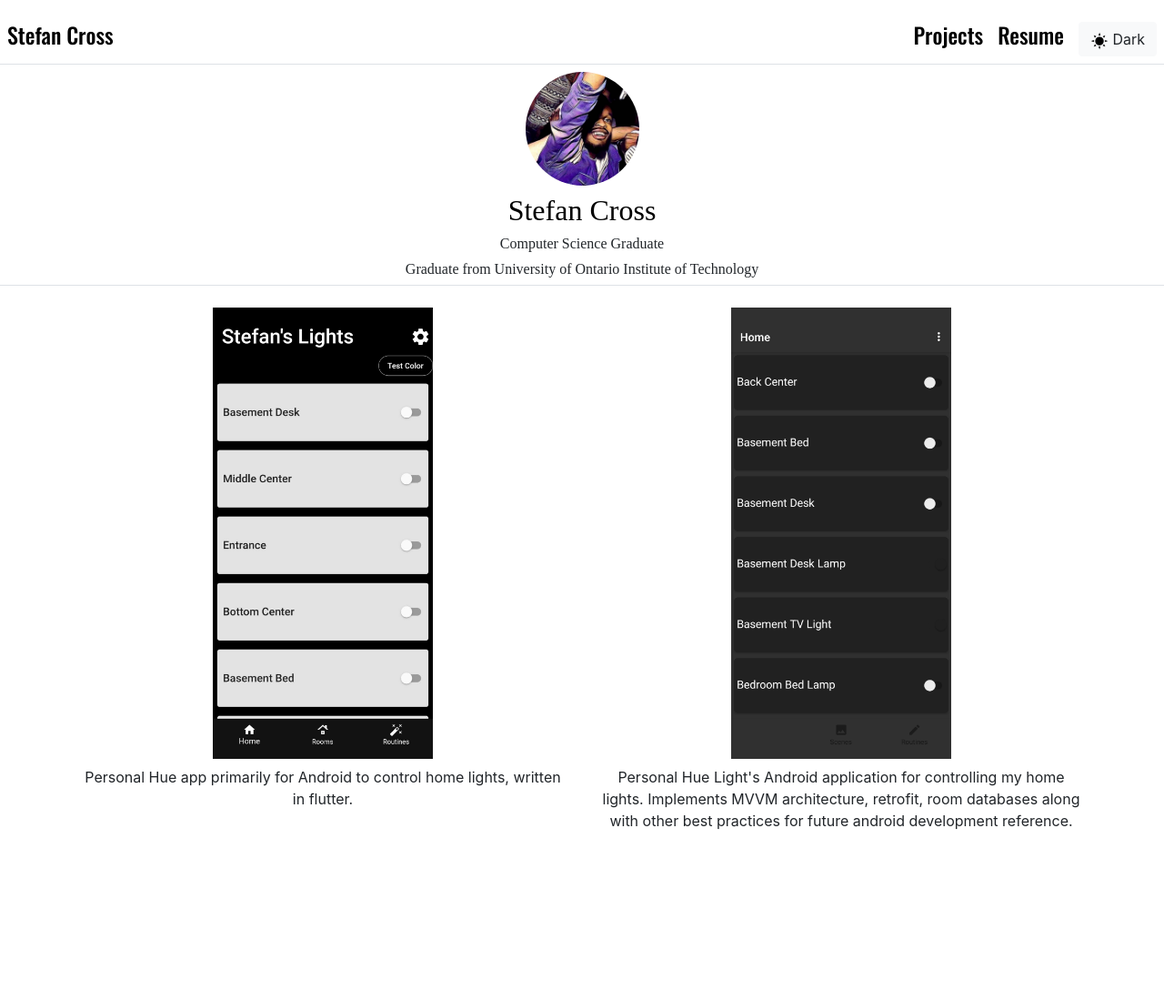
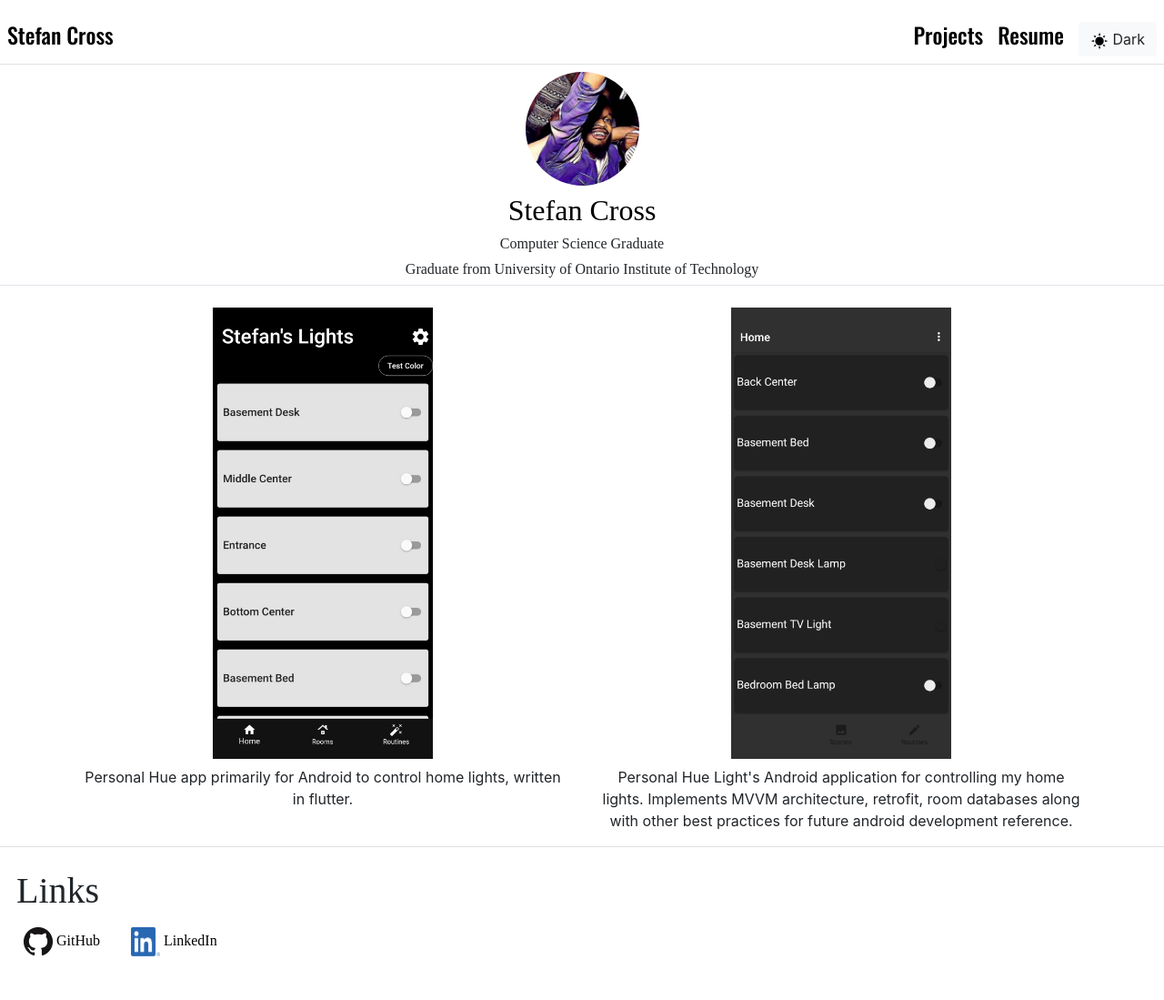
Before and after one commit to sheldoncross/web-portfolio, a plain HTML site: page projects.html in a window 1280 px wide. Shown: the whole page at 91% size. Before the commit the page ends 930 px from the top, so only its background shows below. Drawn offline with nearby package versions, Linux system fonts and the light colour scheme.

Commit message:
FIX: Dark mode persistent on projects page FEAT: Added Links to the bottom of the project page

```diff
--- a/projects.html
+++ b/projects.html
@@ -85,6 +85,27 @@
             </div>
         </div>
     </div>
+    <div class="col px-4 py-4 border-top border-black">
+        <div class="row px-4">
+            <h1 class="poppin row">
+                Links
+            </h1>
+        </div>
+        <div class="row">
+            <a class="poppin row px-4" href="https://github.com/sheldoncross">
+                <p class="px-2 py-2">
+                    <img id="github-logo" src="res/assets/GitHub-Mark/PNG/GitHub-Mark-32px.png">
+                    GitHub
+                </p>
+            </a>
+            <a class="poppin row px-4" href="https://www.linkedin.com/in/stefan-cross-9667941b8">
+                <p class="px-2 py-2">
+                    <img src="res/assets/LinkedIn-Logos/LI-In-Bug.png" height="32" width="32">
+                    LinkedIn
+                </p>
+            </a>
+        </div>
+    </div>
 </body>
 <script src="res/scripts/dark-theme-toggle.js"></script>
 
--- a/res/scripts/dark-theme-toggle.js
+++ b/res/scripts/dark-theme-toggle.js
@@ -3,10 +3,9 @@ const btn = document.querySelector(".theme-toggle");
 const theme = document.querySelector("#theme-link");
 const icon = document.querySelector(".theme-toggle-icon");
 const githubLogo = document.querySelector("#github-logo");
-const storedTheme = localStorage.getItem("theme");
+var storedTheme = localStorage.getItem("theme");
 
 if (storedTheme == "dark") {
-  document.body.classList.add("dark-theme");
   theme.href = "res/scss/dark-theme.css";
   btn.classList = "theme-toggle btn btn-dark right m-2";
 }
@@ -17,18 +16,14 @@ btn.addEventListener("click", function() {
     btn.classList = "theme-toggle btn btn-dark right m-2";
     icon.src = "res/assets/white-sun.png";
     githubLogo.src = "res/assets/GitHub-Mark/PNG/GitHub-Mark-Light-32px.png";
+    storedTheme = "dark";
   } else {
     theme.href = "res/scss/light-theme.css";
     btn.classList = "theme-toggle btn btn-light right m-2";
     icon.src = "res/assets/sun.png";
     githubLogo.src = "res/assets/GitHub-Mark/PNG/GitHub-Mark-32px.png";
+    storedTheme = "light";
   }
 
-  document.body.classList.toggle("dark-theme");
-
-  let storedTheme = "light";
-  if (document.body.classList.contains("dark-theme")) {
-    storedTheme = "dark";
-  }
   localStorage.setItem("theme", storedTheme);
 });
```
